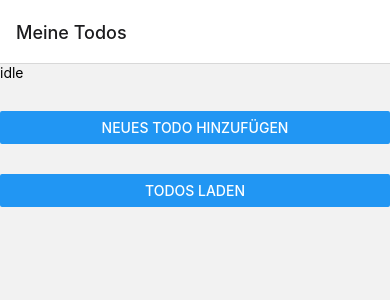
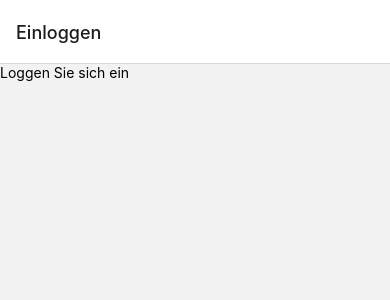
Before and after one commit to tim-w97/EisenhowerDo, a React Native app: screen /LoginScreen in a window 390 px wide. Shown: the top 300 px of the page. Built offline with nearby package versions, Linux system fonts and the light colour scheme.

Commit message:
added boilerplate for login screen

```diff
--- a/src/App.tsx
+++ b/src/App.tsx
@@ -7,6 +7,7 @@ import {Provider} from 'react-redux';
 import TodoDetailsScreen from './screens/TodoDetailsScreen.tsx';
 import {store} from './redux/store.ts';
 import {RootStackParamList} from './types/rootStackParamList.ts';
+import LoginScreen from './screens/LoginScreen.tsx';
 
 const Stack = createNativeStackNavigator<RootStackParamList>();
 
@@ -14,7 +15,12 @@ function App(): React.JSX.Element {
   return (
     <Provider store={store}>
       <NavigationContainer>
-        <Stack.Navigator initialRouteName="MyTodosScreen">
+        <Stack.Navigator initialRouteName="LoginScreen">
+          <Stack.Screen
+            name="LoginScreen"
+            component={LoginScreen}
+            options={{title: 'Einloggen'}}
+          />
           <Stack.Screen
             name="MyTodosScreen"
             component={MyTodosScreen}
--- /dev/null
+++ b/src/screens/LoginScreen.tsx
@@ -0,0 +1,12 @@
+import globalStyles from '../styles/globalStyles.ts';
+import {SafeAreaView, Text} from 'react-native';
+
+function LoginScreen() {
+  return (
+    <SafeAreaView style={globalStyles.safeArea}>
+      <Text>Loggen Sie sich ein</Text>
+    </SafeAreaView>
+  );
+}
+
+export default LoginScreen;
--- a/src/types/rootStackParamList.ts
+++ b/src/types/rootStackParamList.ts
@@ -1,6 +1,7 @@
 // define parameters for each route
 export type RootStackParamList = {
   AddTodo: undefined;
+  LoginScreen: undefined;
   MyTodosScreen: undefined;
   TodoDetails: {todoID: string};
 };
```
